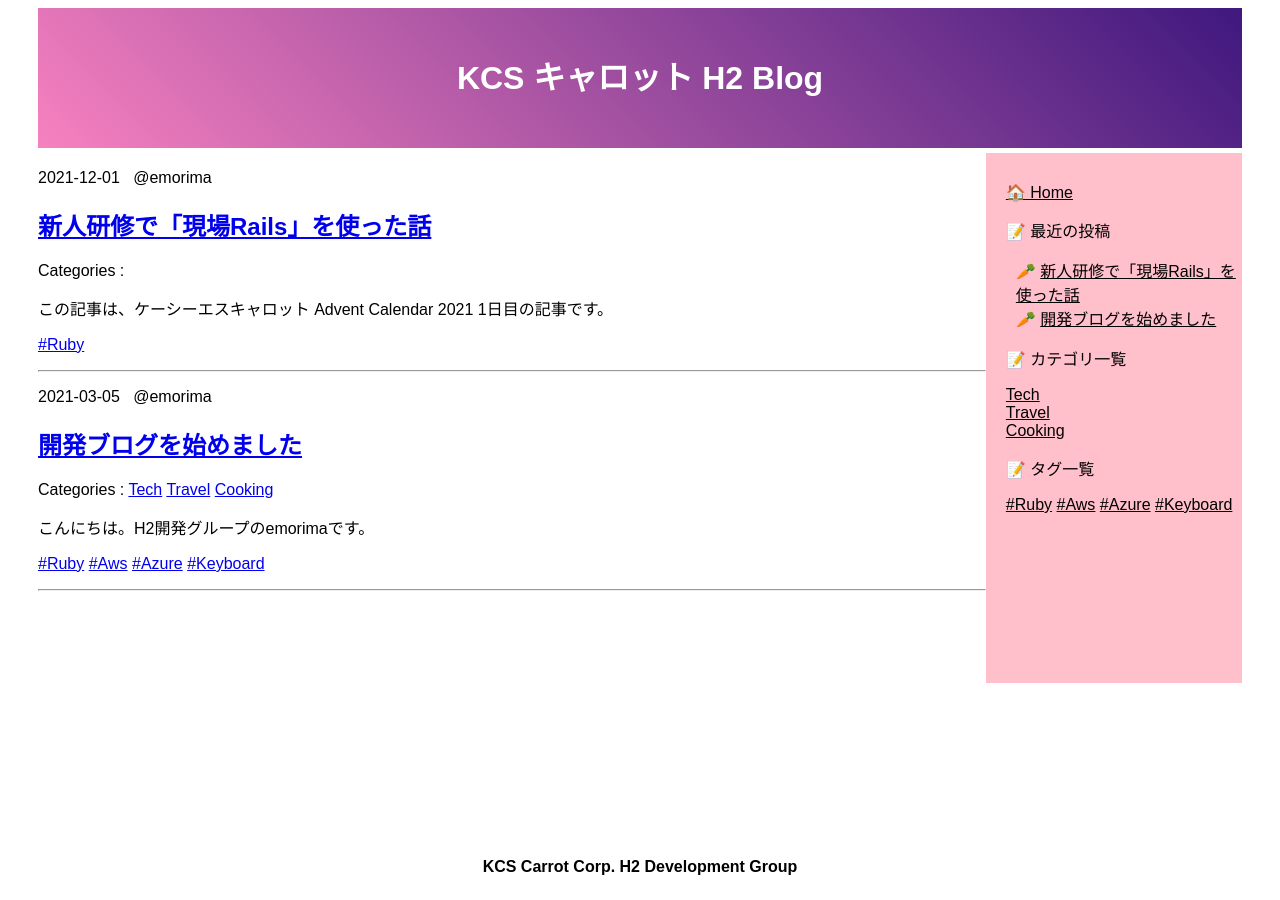
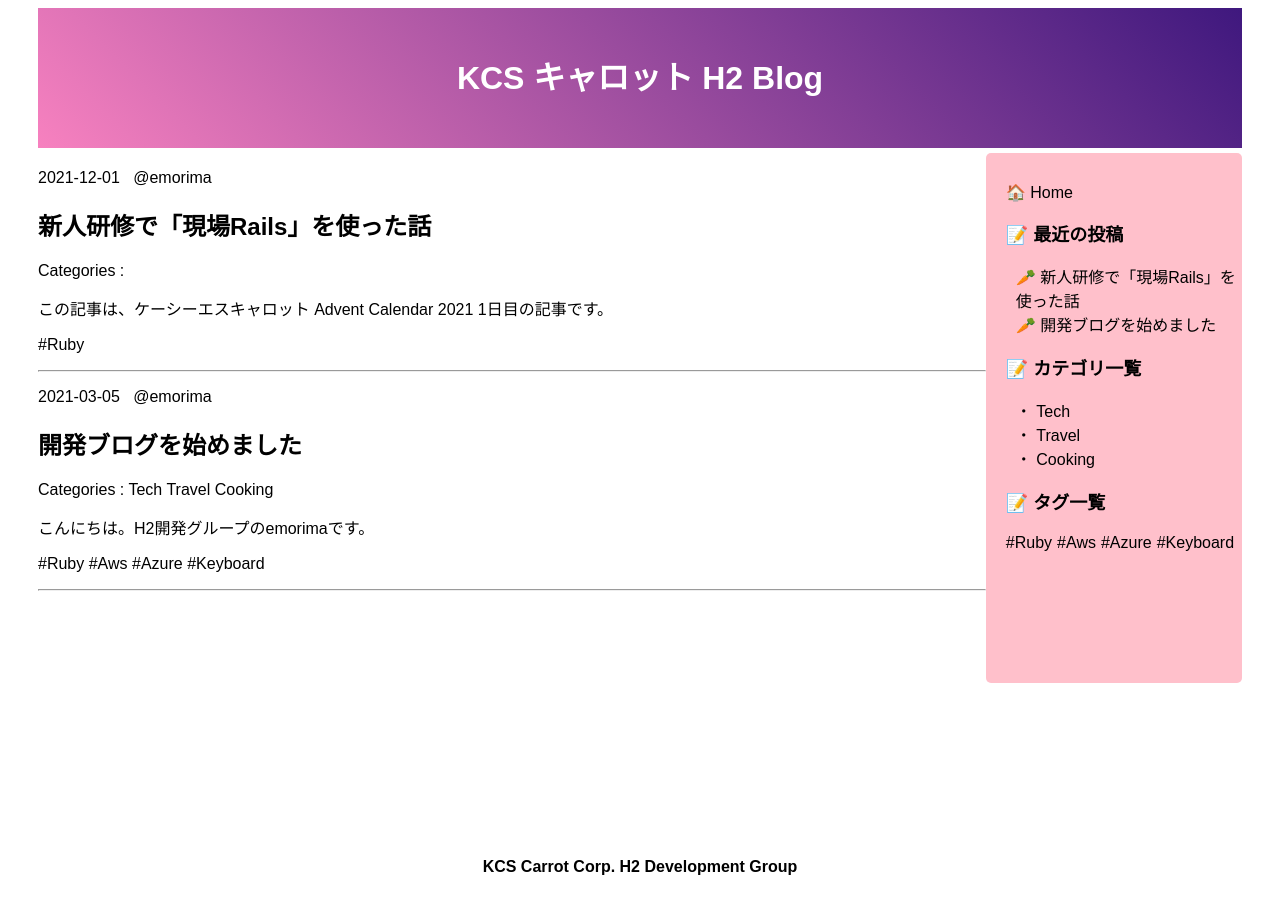
Before and after one commit to kcscarrot-konno/h2carrot.github.io, a Jekyll site: the page built from index.markdown, in a window 1280 px wide. Built offline with Jekyll 4.4.1, drawn with Linux system fonts in a browser that asks for light colours; emoji names are drawn with the system emoji font.

Commit message:
リンク、サイドバー デザイン修正

```diff
--- a/_includes/aside.html
+++ b/_includes/aside.html
@@ -14,7 +14,7 @@
       {% for category in site.categories %}
         {% capture category_name %}{{ category | first }}{% endcapture %}
         <div class="aside-categories-item">
-          <a href="{{site.baseurl}}/categories/index#{{category_name}}" class="aside-link">
+          ・<a href="{{site.baseurl}}/categories/index#{{category_name}}" class="aside-link">
             {{ category_name | capitalize }}
           </a>
         </div>
@@ -24,7 +24,7 @@
       <p>:pencil: タグ一覧</p>
       {% for tag in site.tags%}
         {% capture tag_name %}{{ tag | first }}{% endcapture %}
-        <a href="{{site.baseurl}}/tags/index#{{ tag_name}}" class="aside-link">#{{ tag_name | capitalize }}</a>
+          <a href="{{site.baseurl}}/tags/index#{{ tag_name}}" class="aside-link">#{{ tag_name | capitalize }}</a>
       {% endfor %}
     </div>
   </div>
--- a/_layouts/home.html
+++ b/_layouts/home.html
@@ -20,21 +20,21 @@
               {% endfor %}
             {% endif %}
             </p>
-            <a href="{{ post.url | prepend: site.baseurl | replace: '//', '/' }}">
+            <a href="{{ post.url | prepend: site.baseurl | replace: '//', '/' }}"class="home-link">
               <h1 class="post-title">{{ post.title }}</h1>
             </a>
 
             <p>
               Categories :
               {% for category in post.categories %}
-                <a href="{{site.baseurl}}/categories/index#{{ category | slugify }}">{{ category | capitalize }}</a>
+                <a href="{{ site.baseurl }}/categories/index#{{ category | slugify }}"class="home-link">{{ category | capitalize }}</a>
               {% endfor %}
             </p>
 
             <div class="post-content">{{ post.excerpt | strip_html | truncatewords: 200 }}</div>
             <p>
               {% for tag in post.tags %}
-                <a href="{{site.baseurl}}/tags/index#{{ tag | slugify }}">#{{ tag | capitalize }}</a>
+                <a href="{{ site.baseurl }}/tags/index#{{ tag | slugify }}"class="home-link">#{{ tag | capitalize }}</a>
               {% endfor %}
             </p>
           </article>
--- a/_layouts/post.html
+++ b/_layouts/post.html
@@ -8,13 +8,13 @@
 
         <div class='entry-date'>{{ page.published_at }}</div>
         <h1 class='entry-title'>
-          <a href={{page.permalink}}> {{ page.title }}</a>
+          <a href={{page.permalink}} class='post-link'> {{ page.title }}</a>
         </h1>
         <section class="entry-inner">
           <div class="inner-content">
             <div class='author'>書いた人:
             {% if page.author[0] == nil %}
-              <a href='https://github.com/{{ page.author }}'>@{{ page.author }}</a>
+              <a href='https://github.com/{{ page.author }}' class='post-link'>@{{ page.author }}</a>
             {% else %}
               {% for author in page.author %}
                 <a href='https://github.com/{{ author }}'>@{{ author }}</a>
--- a/assets/css/style.css
+++ b/assets/css/style.css
@@ -30,15 +30,48 @@ body {
   text-align: left;
   word-wrap: break-word;
   flex-grow: 0;
+  border-radius: 5px;
 }
 #aside-inner {
 }
+.aside-recent {
+  font-size: 18px;
+  font-weight: 700;
+}
 .aside-recent-item {
   padding-left: 10px;
+  font-size: 16px;
+  font-weight: 500;
+}
+.aside-categories {
+  font-size: 18px;
+  font-weight: 700;
+}
+.aside-categories-item {
+  padding-left: 10px;
+  font-size: 16px;
+  font-weight: 500;
+}
+.aside-tags {
+  font-size: 18px;
+  font-weight: 700;
+}
+.aside-tags-item-container {
+/*  display: flex; */
+}
+.aside-tags-item {
+  padding-left: 10px;
+  font-size: 16px;
+  font-weight: 500;
 }
 .aside-link {
-  /*text-decoration: none; */
+  text-decoration: none;
   color: black;
+  font-size: 16px;
+  font-weight: 500;
+}
+.aside-link:hover {
+  color: darkviolet;
 }
 /* --- END aside.html ---*/
 
@@ -90,6 +123,13 @@ body {
 }
 .post-content {
 }
+.home-link {
+  text-decoration: none;
+  color: black;
+}
+.home-link:hover {
+  color: darkviolet;
+}
 /* --- END home.html ---*/
 /* --- START post.html ---*/
 #entry {
@@ -115,4 +155,26 @@ body {
 
 .author {
 }
+.post-link {
+  text-decoration: none;
+}
 /* --- END post.html ---*/
+/* --- START category.html ---*/
+.category-link {
+  text-decoration: none;
+  color: black;
+}
+.category-link:hover {
+  color: darkviolet;
+}
+/* --- END category.html ---*/
+/* --- START tag.html ---*/
+.tag-link {
+  text-decoration: none;
+  color: black;
+  text-align: left;
+}
+.tag-link:hover {
+  color: darkviolet;
+}
+/* --- END tag.html ---*/
--- a/category.html
+++ b/category.html
@@ -11,7 +11,7 @@ title: カテゴリ一覧
       <h3 class="category-head"><a name="{{ category_name }}">{{ category_name | capitalize }}</a></h3>
       {% for post in site.categories[category_name] %}
         <article class="archive-item">
-          <h4><a href="{{ site.baseurl }}{{ post.url }}">{{post.title}}</a></h4>
+          <h4><a href="{{ site.baseurl }}{{ post.url }}" class="category-link">{{post.title}}</a></h4>
         </article>
       {% endfor %}
     </div>
--- a/tag.html
+++ b/tag.html
@@ -10,7 +10,7 @@ title: タグ一覧
       <h3 class="category-head"><a name="{{ tag_name }}">{{ tag_name | capitalize }}</a></h3>
     {% for post in site.tags[tag_name] %}
       <article class="archive-item">
-        <h4><a href="{{ site.baseurl }}{{ post.url }}">{{post.title}}</a></h4>
+        <h4><a href="{{ site.baseurl }}{{ post.url }}" class="tag-link">{{post.title}}</a></h4>
       </article>
     {% endfor %}
   </div>
```
